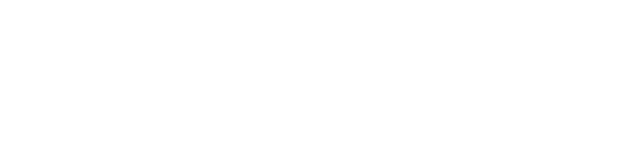
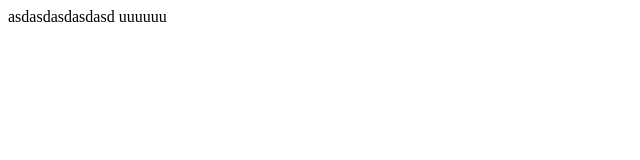
Before and after one commit to cruky/PortfolioTest, a plain HTML site: page indexaa - Kopia.html in a window 1280 px wide. Shown: the whole page, without its empty margins (0-640 px from the left). Drawn offline with Linux system fonts and the light colour scheme.

Commit message:
sprawdzalem diff

```diff
--- a/indexaa - Kopia.html
+++ b/indexaa - Kopia.html
@@ -17,7 +17,8 @@
 
 <body >
 	<div id="container">
-
+	    asdasdasdasdasd
+		uuuuuu
 	</div>
 
 </body>
```
